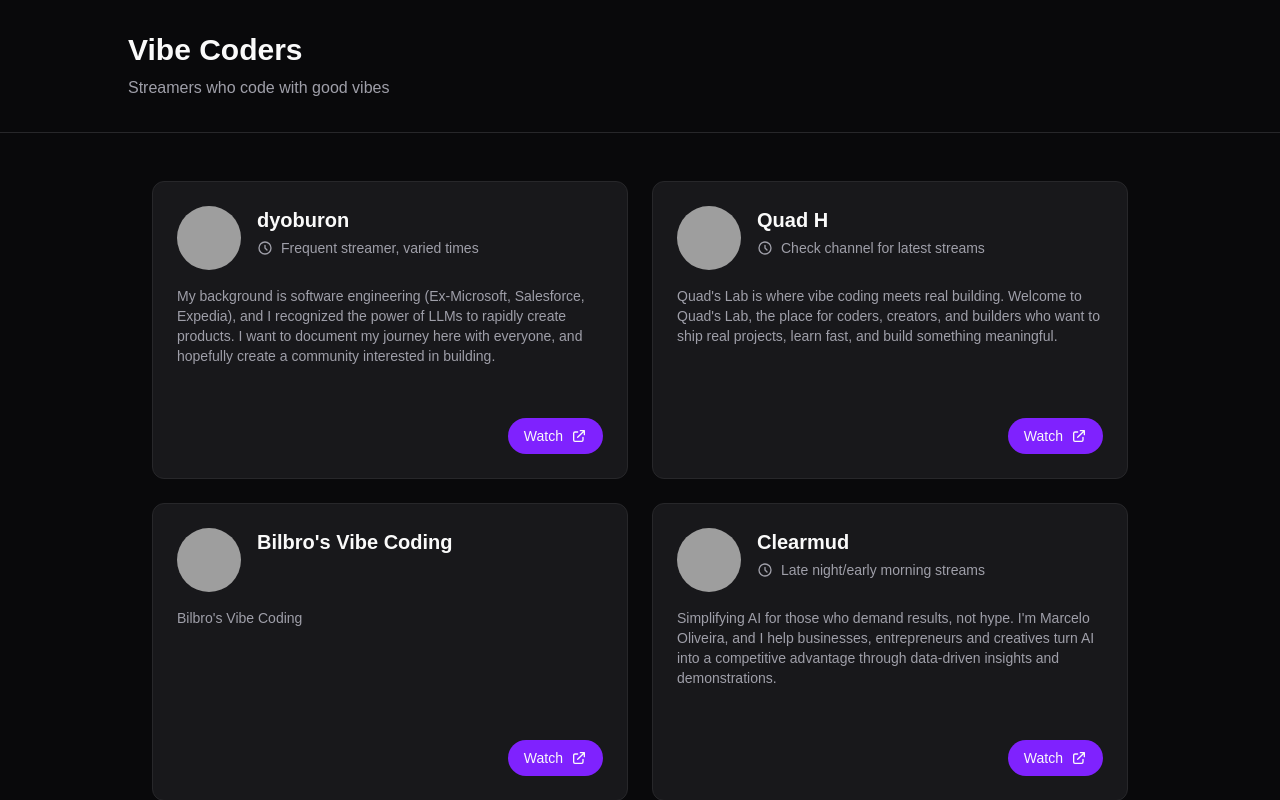
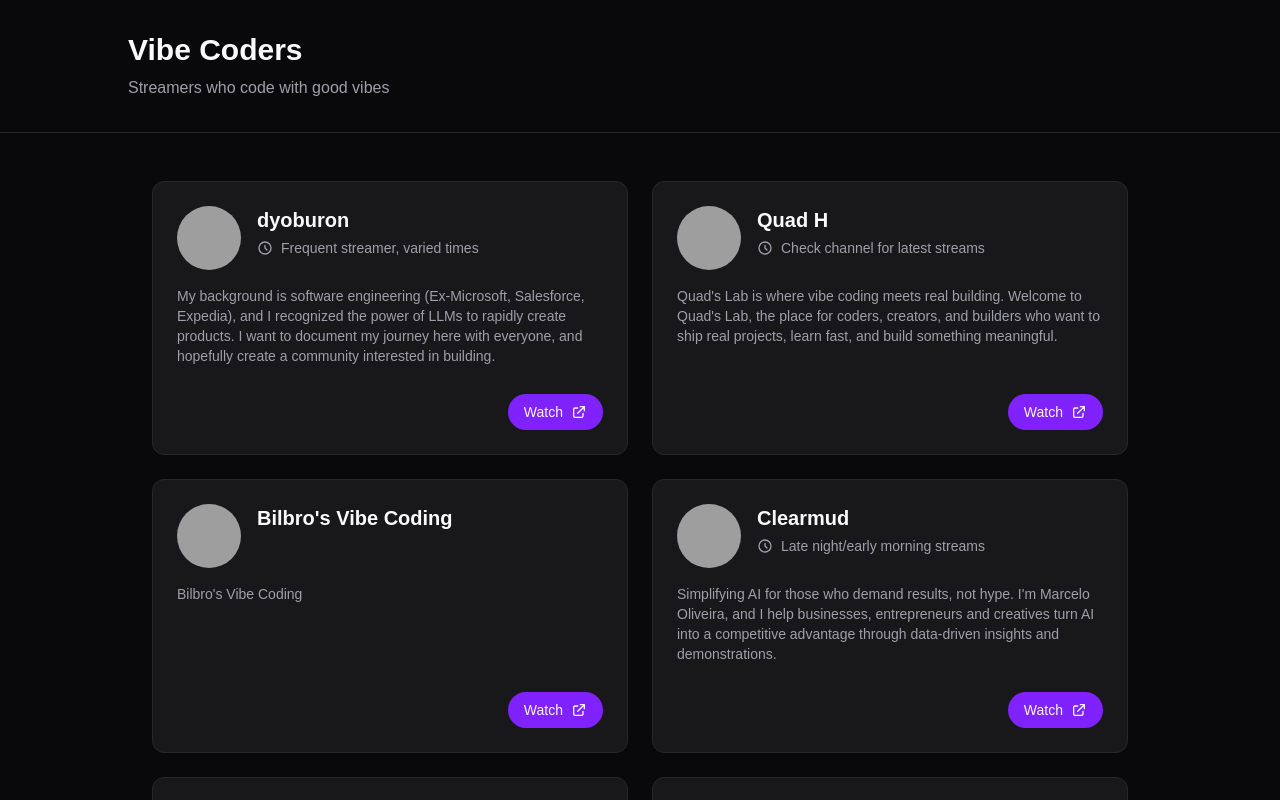
Before and after one commit to packetloss404/vibecoders, a Next.js app: page / in a window 1280 px wide. Shown: the top 800 px of the page. Built offline with nearby package versions, Linux system fonts and the light colour scheme; grey boxes are pictures that could not be loaded.

Commit message:
Reduce space

```diff
--- a/app/page.tsx
+++ b/app/page.tsx
@@ -16,7 +16,7 @@ export default function Home() {
           {streamers.map((streamer) => (
             <article
               key={streamer.name}
-              className="relative min-h-56 rounded-xl border border-zinc-800 bg-zinc-900 p-6 pb-20 transition-colors hover:border-zinc-700"
+              className="relative min-h-56 rounded-xl border border-zinc-800 bg-zinc-900 p-6 pb-16 transition-colors hover:border-zinc-700"
             >
               <div className="flex items-start gap-4">
                 {streamer.avatarUrl && (
@@ -44,7 +44,7 @@ export default function Home() {
               </div>
 
               {streamer.bio && (
-                <p className="mt-4 mb-8 text-sm text-zinc-400 line-clamp-4">
+                <p className="mt-4 mb-6 text-sm text-zinc-400 line-clamp-4">
                   {streamer.bio}
                 </p>
               )}
```
